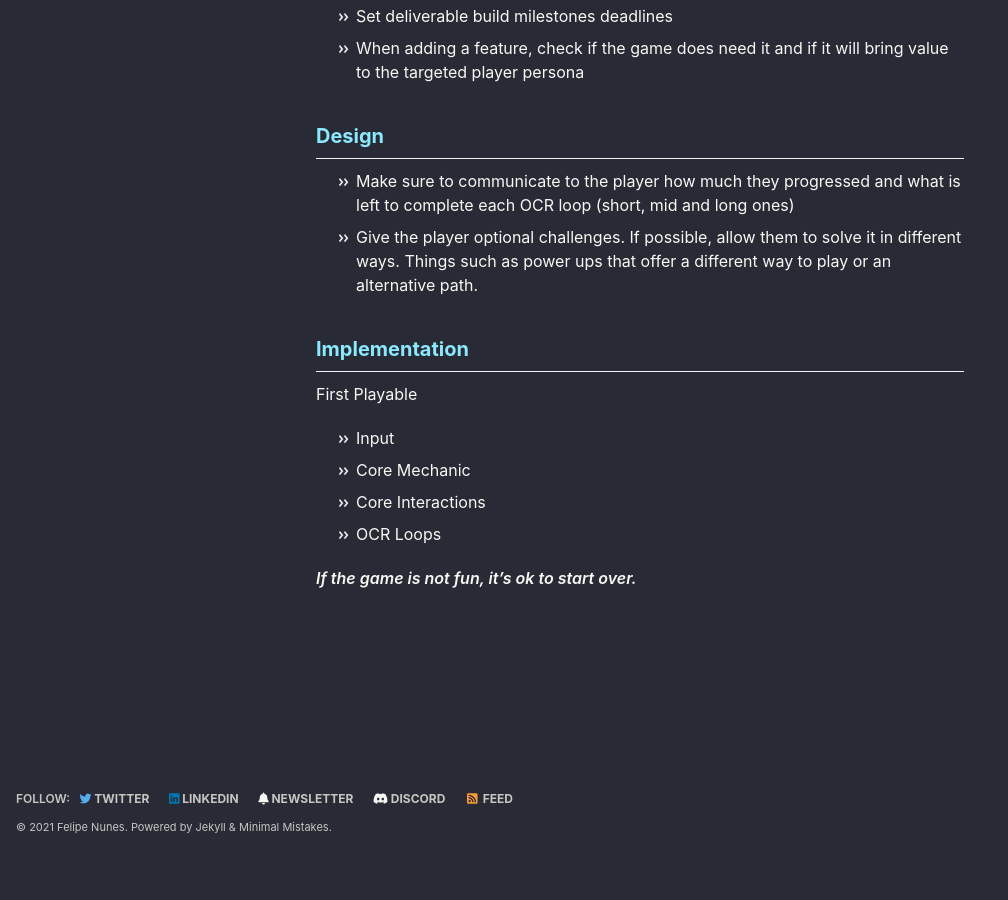
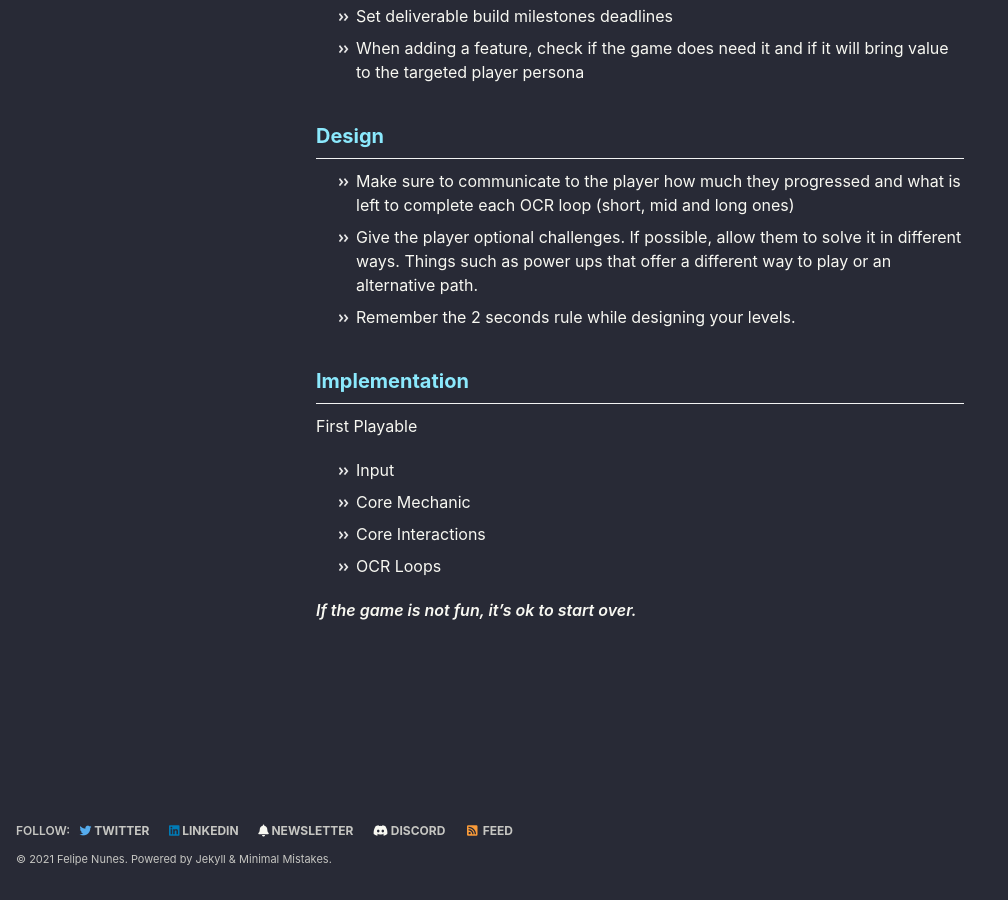
Before and after one commit to nyunesu/nyunesu.github.io, a Jekyll site: the page built from _pages/plan.md, in a window 1280 px wide and 900 px high, scrolled down 1006 px. Shown: the whole window, without its empty margins (0-1008 px from the left). Built offline with Jekyll 4.4.1, drawn with Linux system fonts in a browser that asks for light colours; cached includes are drawn as plain includes; before the commit the page ends 1874 px from its top, so only the background shows below that.

Commit message:
Add 2s Rule

```diff
--- a/_pages/plan.md
+++ b/_pages/plan.md
@@ -38,6 +38,7 @@ permalink: /plan/
 
 - Make sure to communicate to the player how much they progressed and what is left to complete each OCR loop (short, mid and long ones)
 - Give the player optional challenges. If possible, allow them to solve it in different ways. Things such as power ups that offer a different way to play or an alternative path.
+- Remember the 2 seconds rule while designing your levels.
 
 
 
```
